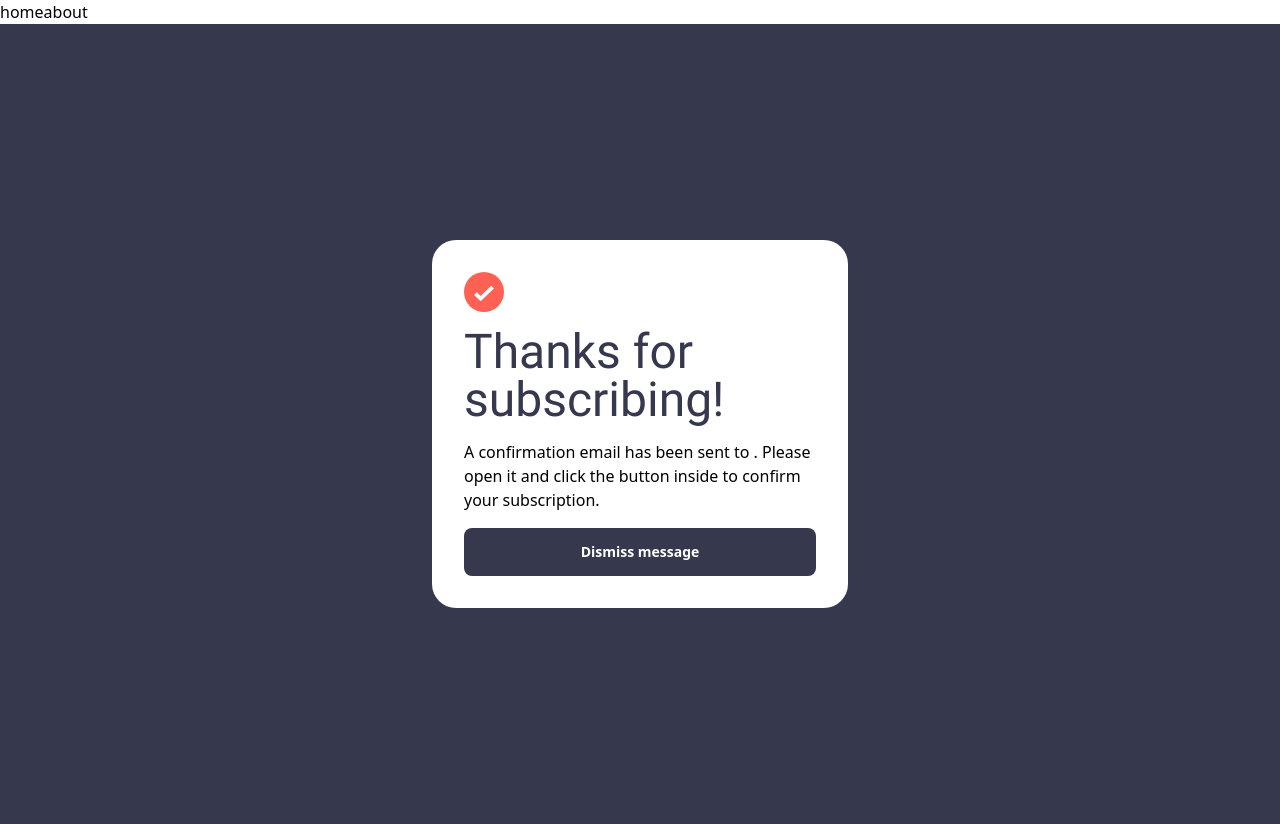
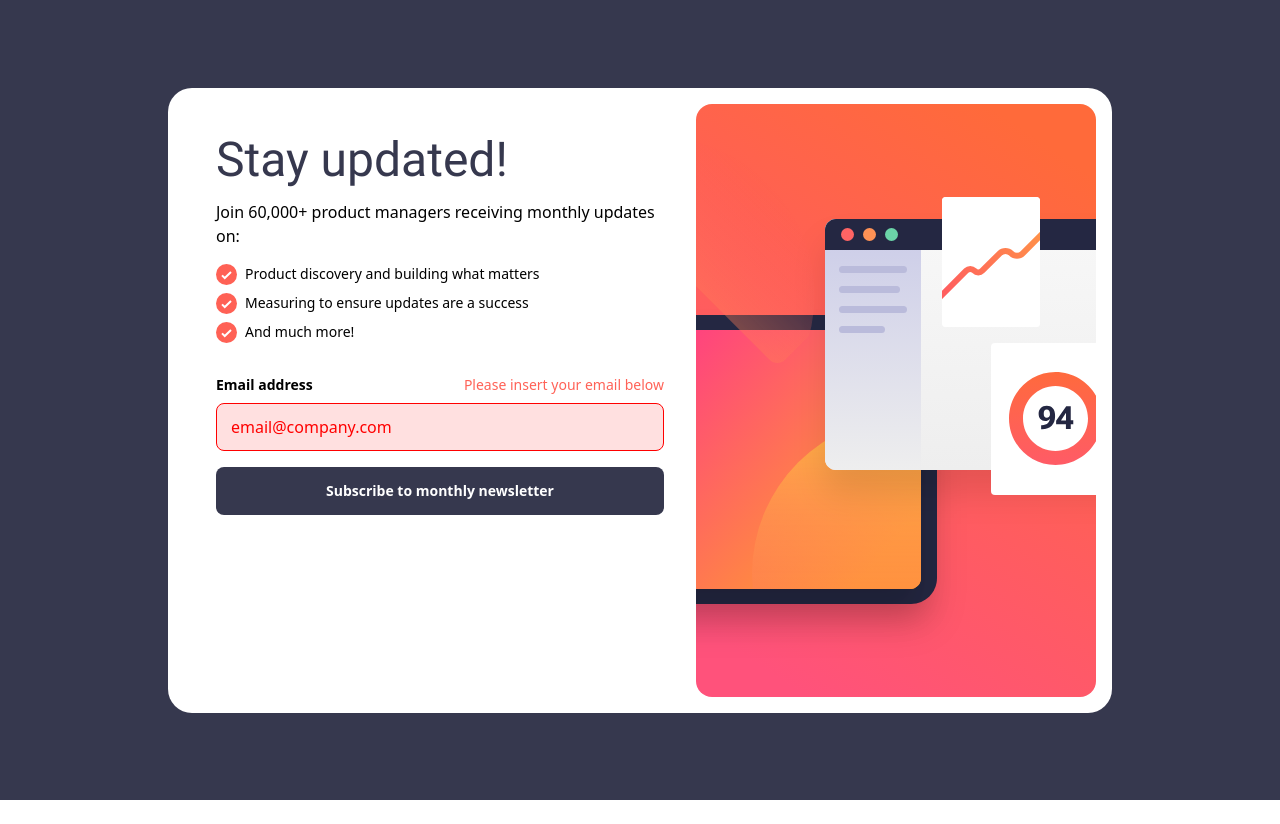
Before and after one commit to kailanyy/front-end-mentor, a Vue app: page / in a window 1280 px wide. Both pictures are taken after a click on the button "Subscribe to monthly newsletter". After the commit the page ends 800 px from the top, so only its background shows below. Built offline with nearby package versions, Linux system fonts and the light colour scheme.

Commit message:
Finishes newsletter

```diff
--- a/src/App.vue
+++ b/src/App.vue
@@ -3,8 +3,8 @@
 
 <template>
   <div>
-    <router-link :to="{name: 'home'}">home</router-link>
-    <router-link :to="{name: 'about'}">about</router-link>
+    <!-- <router-link :to="{name: 'home'}">home</router-link>
+    <router-link :to="{name: 'about'}">about</router-link> -->
   </div>
   <router-view /> <!-- <Home /> -->
 </template>
--- a/src/components/NewsletterSignUpForm/NewsletterSignUpForm.vue
+++ b/src/components/NewsletterSignUpForm/NewsletterSignUpForm.vue
@@ -1,7 +1,10 @@
 <template>
-  <div v-if="subscribed === false" class="bg-newsletter-charcoal-grey h-full w-full flex justify-center items-center">
-    <div class="bg-newsletter-white rounded-3xl p-4 flex items-stretch">
-      <div class="max-w-sm p-8">
+  <div v-if="subscribed === false"
+    class="md:bg-newsletter-charcoal-grey md:h-full md:w-full flex justify-center md:items-center flex-col">
+    <img class="block md:hidden rounded-2xl w-full max-w-lg self-center"
+      src="@/assets/NewsletterSignUpForm/images/illustration-sign-up-mobile.svg">
+    <div class="bg-newsletter-white rounded-3xl md:p-4 flex flex-col-reverse md:flex-row md:items-stretch items-center">
+      <div class="max-w-lg p-8">
         <h1 class="text-newsletter-charcoal-grey text-5xl mb-4 font-bold font-roboto">Stay updated!</h1>
         <p class="mb-4">Join 60,000+ product managers receiving monthly updates on:</p>
         <ul>
@@ -14,8 +17,8 @@
           <h1 class="font-semibold">
             Email address
           </h1>
-          <div class="input-errors" v-for="error of v$.email.$errors" :key="error.$uid">
-            <div class="error-msg text-newsletter-tomato">{{ error.$message }}</div>
+          <div class="input-errors" v-if="v$.email.$errors.length">
+            <div class="error-msg text-newsletter-tomato">{{ v$.email.$errors[0].$message }}</div>
           </div>
         </div>
 
@@ -31,12 +34,13 @@
         </button>
       </div>
       <div>
-        <img  src="@/assets/NewsletterSignUpForm/images/illustration-sign-up-desktop.svg">
+        <img class="hidden md:block" src="@/assets/NewsletterSignUpForm/images/illustration-sign-up-desktop.svg">
+        <!-- <img class="block md:hidden rounded-2xl" src="@/assets/NewsletterSignUpForm/images/illustration-sign-up-mobile.svg"> -->
       </div>
     </div>
   </div>
   <template v-else>
-    <NewsletterSuccess :email="state.email" />
+    <NewsletterSuccess :email="state.email" @dismiss="subscribed = false" />
   </template>
 </template>
 
@@ -52,18 +56,20 @@ export default {
   },
 
   setup() {
-
     const subscribed = ref(false);
 
     const state = reactive({
-      props: {
-        email: ''
-      }
+      email: ''
     })
 
     const rules = computed(() => {
       return {
-        email: { required: helpers.withMessage('Valid email required', required) }
+        email: {
+          required: helpers.withMessage('Please insert your email below', required),
+          emailPattern: helpers.withMessage('Invalid email format', (value) =>
+            /^[a-zA-Z0-9._%+-]+@[a-zA-Z0-9.-]+\.[a-zA-Z]{2,}$/.test(value)
+          )
+        },
       }
     })
 
@@ -76,11 +82,16 @@ export default {
     ])
 
     async function subscribe() {
-      await v$.value.$validate();
+      // não valido = true
+      // valido = false
+      const invalid = await v$.value.$validate().then(valid /* true ou false */ => valid === false)
+
+      if (invalid) return;
+
       subscribed.value = true
     }
 
-    return { subscribe, subscribed, state, v$, items, NewsletterSuccess, email }
+    return { subscribe, subscribed, state, v$, items, email }
   }
 }
 
--- a/src/components/NewsletterSignUpForm/NewsletterSuccess.vue
+++ b/src/components/NewsletterSignUpForm/NewsletterSuccess.vue
@@ -1,18 +1,21 @@
 <template>
-  <div class="bg-newsletter-charcoal-grey h-full w-full flex justify-center items-center">
-    <div class="bg-newsletter-white rounded-3xl p-4 flex items-stretch">
-      <div class="max-w-sm p-4">
-        <img src="@/assets/NewsletterSignUpForm/images/icon-list.svg" width="40" class="mb-4">
-        <h1 class="text-newsletter-charcoal-grey text-5xl mb-4 font-bold font-roboto">Thanks for subscribing!</h1>
+  <div class="md:bg-newsletter-charcoal-grey h-full w-full flex justify-center items-center flex-col">
+    <div class="bg-newsletter-white rounded-3xl p-4 flex md:items-stretch flex-col md:h-auto items-center md:flex-none content-start flex-auto">
+      <div class="max-w-sm p-4 flex-auto flex-col justify-center flex">
+        <img src="@/assets/NewsletterSignUpForm/images/icon-list.svg" width="50" class="mb-7">
+        <h1 class="text-newsletter-charcoal-grey md:text-5xl text-4xl mb-4 font-bold font-roboto">Thanks for
+          subscribing!
+        </h1>
         <p class="mb-4">A confirmation email has been sent to
           <strong>{{ email }}</strong>. Please open it and click the
           button inside to confirm your subscription.
         </p>
-        <button
-          class="bg-newsletter-charcoal-grey rounded-lg text-newsletter-white p-3.5 font-semibold w-full text-sm hover:bg-newsletter-tomato focus:outline-none">
-          Dismiss message
-        </button>
       </div>
+      <button
+        @click="dismissMessage"
+        class="bg-newsletter-charcoal-grey rounded-lg text-newsletter-white p-3.5 mb-4 font-semibold w-full text-sm hover:bg-newsletter-tomato focus:outline-none">
+        Dismiss message
+      </button>
     </div>
   </div>
 </template>
@@ -21,6 +24,14 @@
 export default {
   props: {
     email: ''
+  },
+
+  setup(_, { emit }) {
+    const dismissMessage = () => {
+      emit('dismiss');
+    }
+
+    return { dismissMessage };
   }
 }
 </script>
--- a/tailwind.config.js
+++ b/tailwind.config.js
@@ -12,7 +12,6 @@ export default {
       screens: {
         sm: '300px'
       },
-    },
       colors: {
         'newsletter-dark-slate-grey': '#ff0000',
         'newsletter-charcoal-grey': '#36384e',
@@ -21,5 +20,6 @@ export default {
         'newsletter-tomato': '#ff6257'
       },
     },
+  },
   plugins: [],
 }
```
Lines whose indentation alone changed are shown as unchanged.
